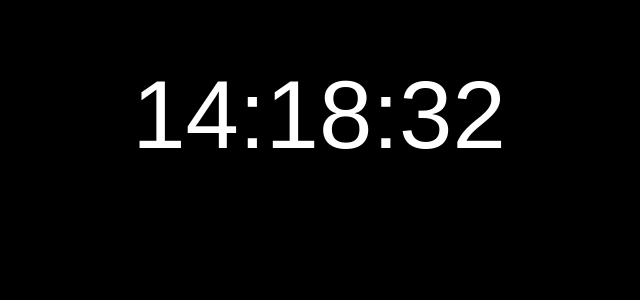
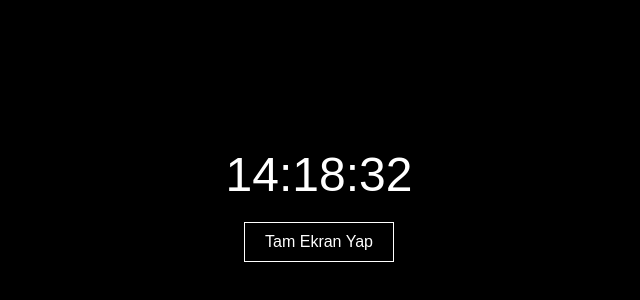
Before and after one commit to kuzeytunakale/saat, a plain HTML site: page index.html in a window 1280 px wide. Shown: the part 196-496 px from the top of the page, without its empty margins (321-961 px from the left). Drawn offline with Linux system fonts and the light colour scheme.

Commit message:
Update index.html

```diff
--- a/index.html
+++ b/index.html
@@ -1,80 +1,57 @@
-
 <!DOCTYPE html>
 <html lang="tr">
 <head>
   <meta charset="UTF-8">
   <meta name="viewport" content="width=device-width, initial-scale=1.0">
-    <meta name="description" content="Kuzey Tuna Kale, Bu site Kuzey Tuna Kale tarafından yapılmıştır. Kuzey, kuzey, Tuna, tuna, Kale, kale, KUZEY, TUNA, KALE, Kuzey Tuna, kuzey tuna, Kuzey Tuna Kale, kuzey tuna kale">
-    <meta name="keywords" content="Kuzey Tuna Kale, Kuzey, kuzey, Tuna, tuna, Kale, kale, KUZEY, TUNA, KALE, Kuzey Tuna, kuzey tuna, Kuzey Tuna Kale, kuzey tuna kale">
   <title>Saat</title>
-    <link rel="website icon" type="jpg" href="https://kuzeytunakale.github.io/saat/ktk.jpg">
-
   <style>
     body {
       font-family: Arial, sans-serif;
       text-align: center;
-            margin: 20% auto;
-            font-size: 2em;
-	}
-	.button-container {
-            text-align: center;
-            margin-top: 20px;
-        }
-	#content {
+      background: black;
+      color: white;
+      height: 100vh;
+      margin: 0;
       display: flex;
       flex-direction: column;
       justify-content: center;
       align-items: center;
-	    height: 100vh;
-	    width: 100vw;
-	    position: fixed;
-	    top: 0;
-	    left: 0;
-	}
-
-	#clock, #date, #buton {
-	    margin: 1px;
     }
     #clock {
-    font-size: 3em; /* istediğin boyutu buradan ayarla */
+      font-size: 3em;
+      margin-bottom: 20px;
     }
-
-
+    button {
+      background: black;
+      color: white;
+      font-size: 1em;
+      padding: 10px 20px;
+      border: 1px solid white;
+      cursor: pointer;
+    }
     :fullscreen {
       background: black;
     }
   </style>
 </head>
-<body bgcolor="Black" style="color:white">
+<body>
+  <div id="clock"></div>
+  <button id="fullscreenBtn" onclick="toggleFullScreen()">Tam Ekran Yap</button>
 
-    <div id="clock">
-
-<button onclick="toggleFullScreen()" style="background-color: black; color: white;"> Tam Ekran Yap </button>
-
-    </div>
-    </div>
   <script>
     function toggleFullScreen() {
-      var elem = document.getElementById("content");
-      var button = document.querySelector("#buton button");
+      var elem = document.documentElement;
+      var button = document.getElementById("fullscreenBtn");
+
       if (!document.fullscreenElement) {
-        if (elem.requestFullscreen) {
         elem.requestFullscreen();
         button.textContent = "Tam Ekrandan Çık";
-
-
-        }
       } else {
-        if (document.exitFullscreen) {
-
         document.exitFullscreen();
         button.textContent = "Tam Ekran Yap";
-
       }
     }
-    }
-    </script>
-    <script>
+
     function updateClock() {
       var options = {
         timeZone: 'Europe/Istanbul',
@@ -89,13 +66,8 @@
       document.getElementById('clock').textContent = currentTime;
     }
 
-
     setInterval(updateClock, 1000);
-
-
     updateClock();
   </script>
-
-    <br>
 </body>
 </html>
```
Lines whose indentation alone changed are shown as unchanged.
